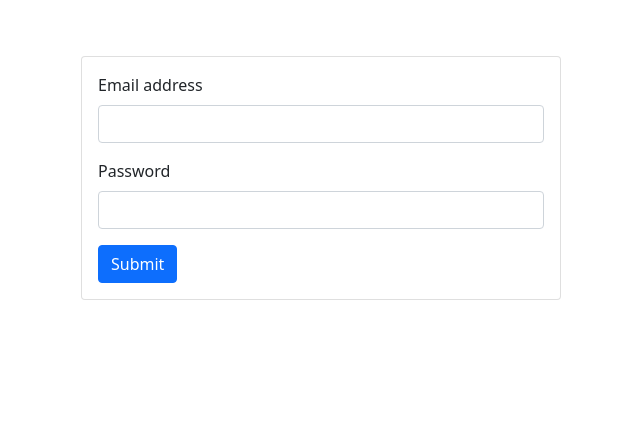
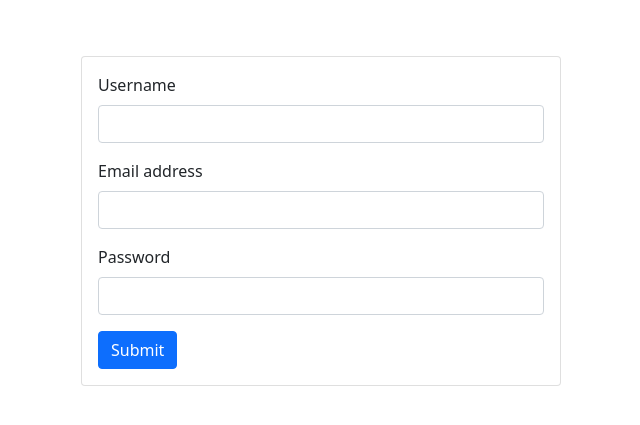
Before and after one commit to Mohsin272/Y4-Final-Project, a Flask app: page /login in a window 1280 px wide. Shown: the part 56-481 px from the top of the page, without its empty margins (319-959 px from the left). Run offline with Flask 2, Linux system fonts and the light colour scheme; some libraries are stand-ins or nearby versions.

Commit message:
updated login screen

```diff
--- a/templates/login.html
+++ b/templates/login.html
@@ -4,14 +4,18 @@
 <div class="d-flex justify-content-center">
   <div class="card" style="width: 30rem;">
     <div class="card-body">
-      <form>
+      <form action="/processform" method="post">
     <div class="mb-3">
-      <label for="exampleInputEmail1" class="form-label">Email address</label>
-      <input type="email" class="form-control" id="exampleInputEmail1" aria-describedby="emailHelp">
+        <label for="usernameID" class="form-label">Username</label>
+        <input type="text" class="form-control" id="usernameID" name="username">
     </div>
     <div class="mb-3">
-      <label for="exampleInputPassword1" class="form-label">Password</label>
-      <input type="password" class="form-control" id="exampleInputPassword1">
+      <label for="emailID" class="form-label">Email address</label>
+      <input type="email" class="form-control" id="emailID" aria-describedby="emailHelp" name="email">
+    </div>
+    <div class="mb-3">
+      <label for="passwordID" class="form-label">Password</label>
+      <input type="password" class="form-control" id="passwordID" name="password">
     </div>
     <button type="submit" class="btn btn-primary">Submit</button>
   </form>
```
